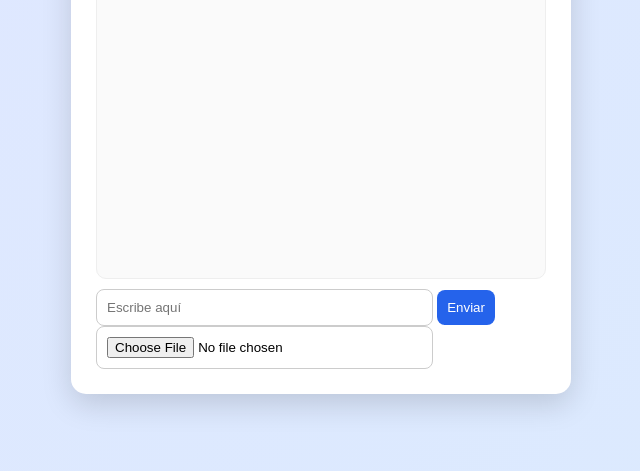
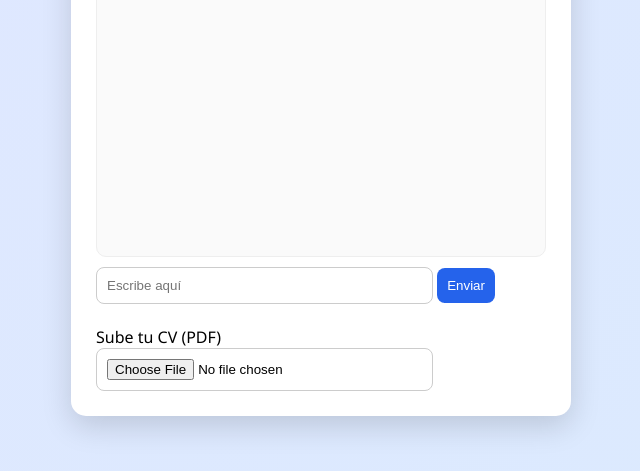
Before and after one commit to sandrapulido03/AGENTE-EMPLEO_, a plain HTML site: page index.html in a window 1280 px wide. Shown: the part 303-774 px from the top of the page, without its empty margins (319-959 px from the left). Drawn offline with Linux system fonts and the light colour scheme.

Commit message:
index.html

```diff
--- a/index.html
+++ b/index.html
@@ -7,6 +7,8 @@
 <title>JobBot</title>
 
 <link rel="stylesheet" href="style.css">
+
+<script src="https://cdnjs.cloudflare.com/ajax/libs/pdf.js/3.4.120/pdf.min.js"></script>
 
 </head>
 
@@ -26,7 +28,11 @@
 
 </div>
 
-<input type="file" id="cv">
+<br>
+
+<label>Sube tu CV (PDF)</label>
+
+<input type="file" id="cv" accept="application/pdf">
 
 </div>
 
```
